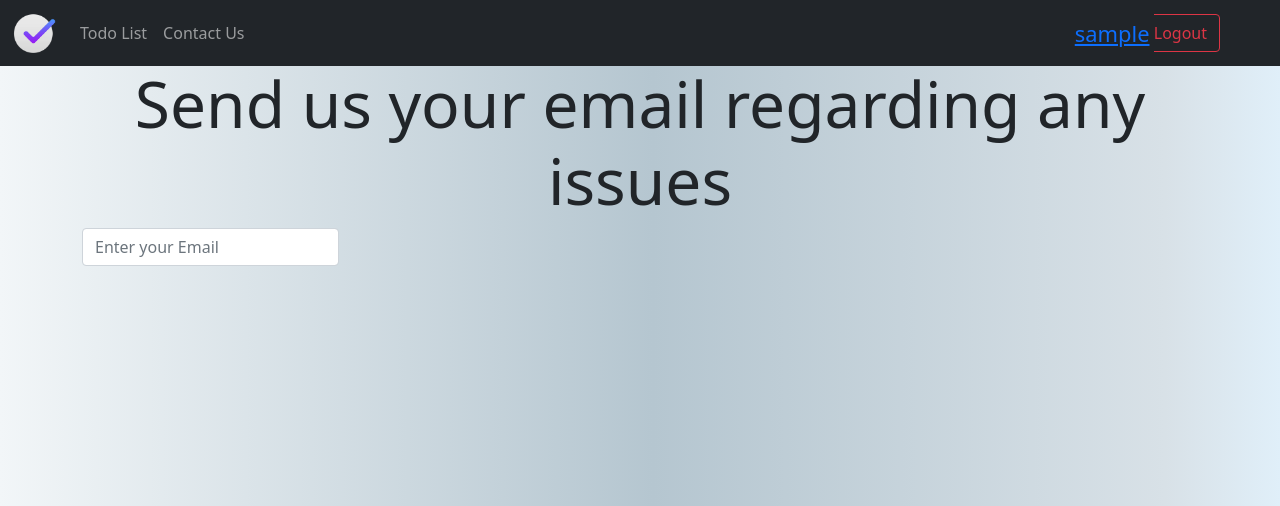
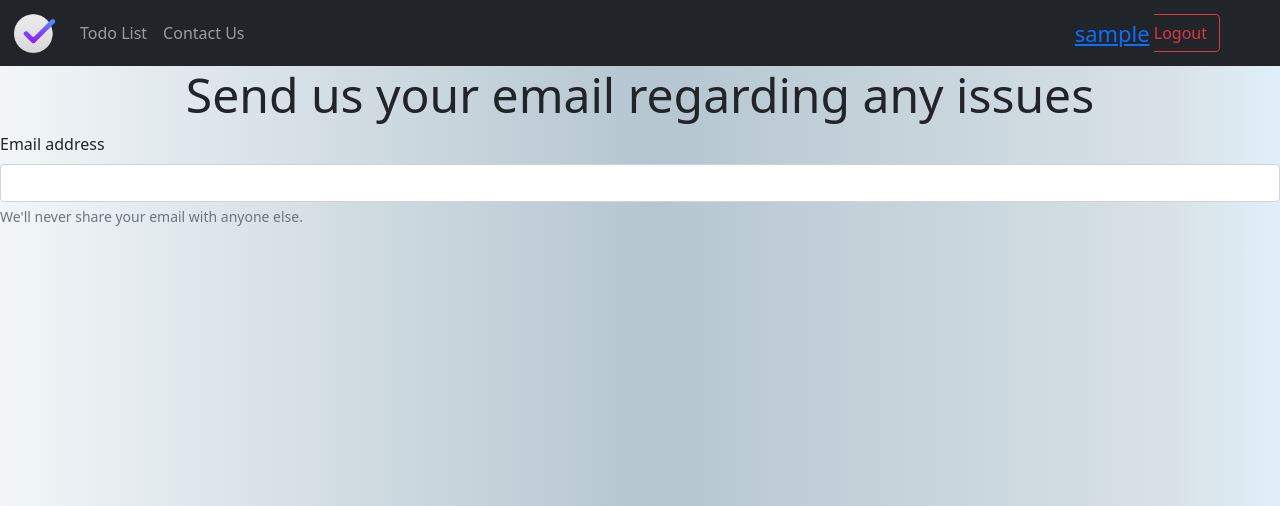
Before and after one commit to Titas-123/Taskmate, a Django app: page /contact in a window 1280 px wide. Shown: the top 506 px of the page. Run offline with Django 4.2, Linux system fonts and the light colour scheme; the visitor is signed in with stand-in values (Sample User, id 1); some libraries are stand-ins or nearby versions; some web fonts are replaced.

Commit message:
Seventh commit

```diff
--- a/myapp/templates/contact.html
+++ b/myapp/templates/contact.html
@@ -5,15 +5,14 @@
 {% endblock title %}
 
 {% block content %}
- <div class="container">
-  <h1 class="display-3 text-center">{{ contact_text }}</h1>
-  <div class="row g-3 align-items-center">
-    <div class="col-auto">
-      <input type="email" id="email" class="form-control" placeholder="Enter your Email">
-    </div>
+ <form>
+  <div class="mb-3">
+    <h1 class="display-5 text-center">{{ contact_text }}</h1>
+    <label for="exampleInputEmail1" class="form-label">Email address</label>
+    <input type="email" class="form-control" id="exampleInputEmail1" aria-describedby="emailHelp">
+    <div id="emailHelp" class="form-text">We'll never share your email with anyone else.</div>
   </div>
- </div>
-
+ </form>
   <script src="https://cdn.jsdelivr.net/npm/bootstrap@5.1.3/dist/js/bootstrap.bundle.min.js" integrity="sha384-ka7Sk0Gln4gmtz2MlQnikT1wXgYsOg+OMhuP+IlRH9sENBO0LRn5q+8nbTov4+1p" crossorigin="anonymous"></script>
   <script src="https://cdn.jsdelivr.net/npm/@popperjs/core@2.10.2/dist/umd/popper.min.js" integrity="sha384-7+zCNj/IqJ95wo16oMtfsKbZ9ccEh31eOz1HGyDuCQ6wgnyJNSYdrPa03rtR1zdB" crossorigin="anonymous"></script>
   <script src="https://cdn.jsdelivr.net/npm/bootstrap@5.1.3/dist/js/bootstrap.min.js" integrity="sha384-QJHtvGhmr9XOIpI6YVutG+2QOK9T+ZnN4kzFN1RtK3zEFEIsxhlmWl5/YESvpZ13" crossorigin="anonymous"></script>
```
